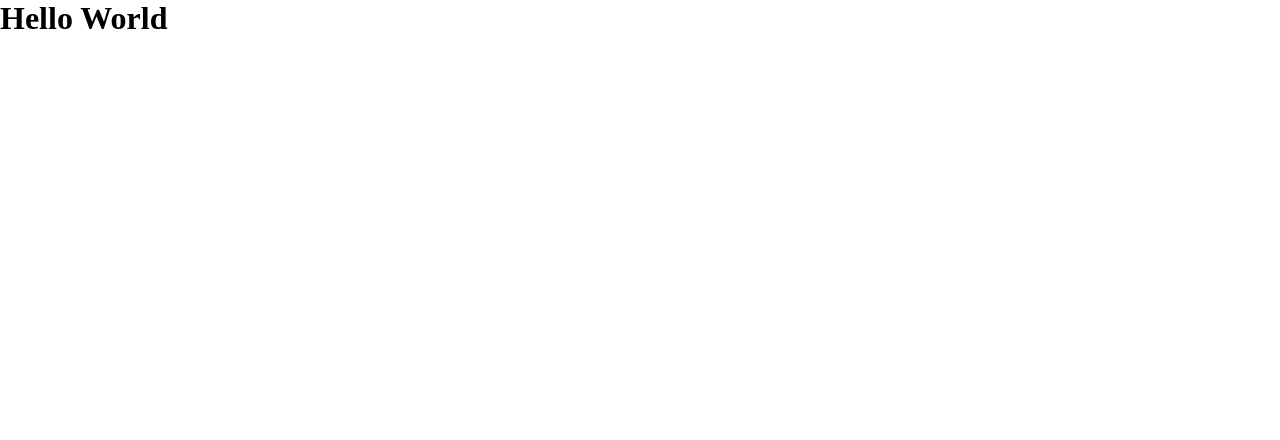
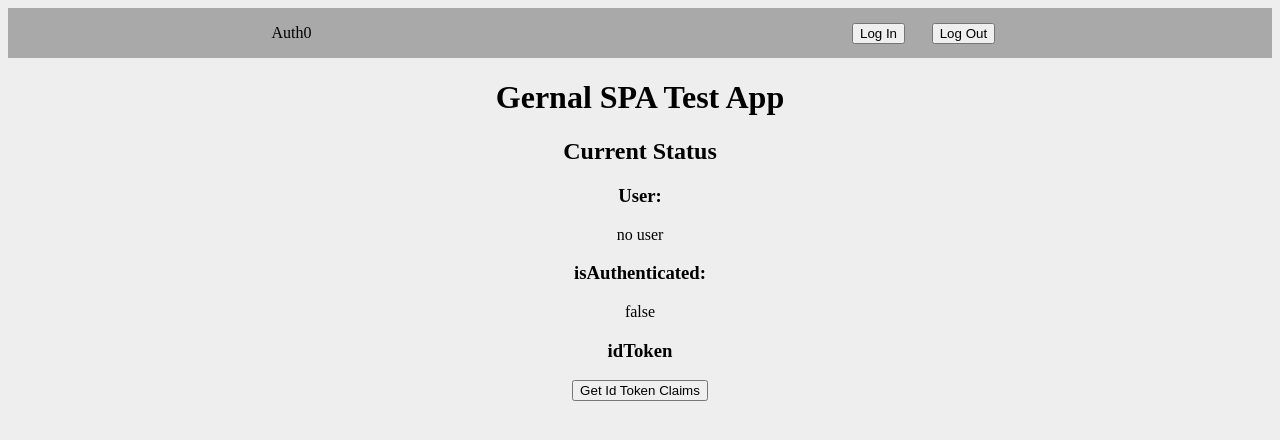
Before and after one commit to ericulley/test-general-spa, a React (Create React App) app: page / in a window 1280 px wide. Shown: the top 440 px of the page. Built offline with nearby package versions, Linux system fonts and the light colour scheme; no server answers.

Commit message:
basic setup completed

```diff
--- a/package.json
+++ b/package.json
@@ -3,9 +3,11 @@
   "version": "0.1.0",
   "private": true,
   "dependencies": {
+    "@auth0/auth0-react": "^1.6.0",
     "@testing-library/jest-dom": "^5.14.1",
     "@testing-library/react": "^11.2.7",
     "@testing-library/user-event": "^12.8.3",
+    "dotenv": "^10.0.0",
     "react": "^17.0.2",
     "react-dom": "^17.0.2",
     "react-scripts": "4.0.3",
--- a/src/App.css
+++ /dev/null
@@ -1,5 +0,0 @@
-* {
-  margin: 0;
-  padding: 0;
-  box-sizing: border-box;
-}
--- a/src/App.js
+++ b/src/App.js
@@ -1,11 +1,25 @@
-import './App.css';
+// Dependencies
+import { Auth0Provider } from '@auth0/auth0-react'
+//Components
+import NavBar from './components/NavBar'
+import Main from './components/Main'
 
-function App() {
+const App = () => {
+
   return (
-    <div className="App">
-      <h1>Hello World</h1>
-    </div>
-  );
+    <Auth0Provider
+      domain={process.env.REACT_APP_AUTH0_DOMAIN}
+      clientId={process.env.REACT_APP_AUTH0_CLIENT_ID}
+      redirectUri={window.location.origin}
+      // Set audience to the identifier of the API you created
+      // audience={process.env.REACT_APP_AUTH0_AUDIENCE}
+    >
+      <div className="App">
+        <NavBar />
+        <Main />
+      </div>
+    </Auth0Provider>
+  )
 }
 
 export default App;
--- /dev/null
+++ b/src/components/Main.jsx
@@ -0,0 +1,56 @@
+import { useAuth0 } from '@auth0/auth0-react'
+import { useState } from 'react'
+
+const Main = () => {
+
+    const { user, isAuthenticated, getIdTokenClaims } = useAuth0()
+
+    const [idTokenSt, setIdTokenSt] = useState('')
+
+    const getId = () => {
+        getIdTokenClaims().then((res) => {
+            console.log("Id Token Claims: ", res)
+            setIdTokenSt(res)
+        })
+    }
+
+    return (
+
+        <div id="main">
+            <h1>Gernal SPA Test App</h1>
+            <h2>Current Status</h2>
+            <div id="status-container">
+                <h3>User:</h3>
+                {/* {console.log("user: ", user)} */}
+                {!user ? "no user" : (
+                    <div>
+                        <p>name: {user.name}</p>
+                        <p>email: {user.email}</p>
+                        <p>email_verified: {user.email_verified ? <span>true</span> : <span>false</span>}</p>
+                        <p>sub: {user.sub}</p>
+                    </div>
+                )}
+                <h3>isAuthenticated:</h3>
+                {isAuthenticated ? <p>true</p> : <p>false</p>}
+                <h3>idToken</h3>
+                {!idTokenSt ? <button onClick={getId}>Get Id Token Claims</button> : <div>
+                    <p>aud: {idTokenSt.aud}</p>
+                    <p>email: {idTokenSt.email}</p>
+                    <p>email_verified: {idTokenSt.email_verified}</p>
+                    <p>exp: {idTokenSt.exp}</p>
+                    <p>iat: {idTokenSt.iat}</p>
+                    <p>iss: {idTokenSt.iss}</p>
+                    <p>name: {idTokenSt.name}</p>
+                    <p>nickname: {idTokenSt.nickname}</p>
+                    <p>nonce: {idTokenSt.nonce}</p>
+                    <p>picture: {idTokenSt.picture}</p>
+                    <p>sub: {idTokenSt.sub}</p>
+                    <p>updated_at: {idTokenSt.updated_at}</p>
+
+                </div>}
+            </div>
+        </div>
+    )
+}
+
+export default Main
--- /dev/null
+++ b/src/components/NavBar.jsx
@@ -0,0 +1,36 @@
+import { useAuth0 } from '@auth0/auth0-react'
+import { useState } from 'react'
+
+const NavBar = () => {
+
+    const { user, isLoading, loginWithRedirect, logout } = useAuth0()
+
+    const [access, setAccess] = useState("")
+
+    const login = async () => {
+        loginWithRedirect().then(() => {
+            if (!user) {
+                setAccess("Access Denied: Please logout and try again.")
+            }
+        })
+    }
+
+    return (
+        <nav id="navbar-container">
+          <p>Auth0</p>
+          <div id="auth-panel">
+            {!isLoading && !user && !access && (
+                <button onClick={login}>Log In</button>
+            )}
+
+            {/* {!isLoading && !user && access && <p>{access}</p>} */}
+
+            {!isLoading && (
+                <button onClick={() => {logout()}}>Log Out</button>
+            )}
+          </div>
+        </nav>
+    )
+}
+
+export default NavBar
--- /dev/null
+++ b/src/index.css
@@ -0,0 +1,21 @@
+body {
+background-color: #eee;
+text-align: center;
+}
+
+nav {
+background-color: darkgray;
+display: flex;
+justify-content: space-around;
+align-items: center;
+}
+
+button {
+margin: 0 1em;
+}
+
+#auth-panel {
+display: flex;
+justify-content: space-around;
+align-items: center;
+}
--- a/src/index.js
+++ b/src/index.js
@@ -1,5 +1,6 @@
 import React from 'react';
 import ReactDOM from 'react-dom';
+import './index.css';
 import App from './App';
 
 ReactDOM.render(
```
Also changed, not shown: 2 other files (tests, documents, lock files or other folders).
